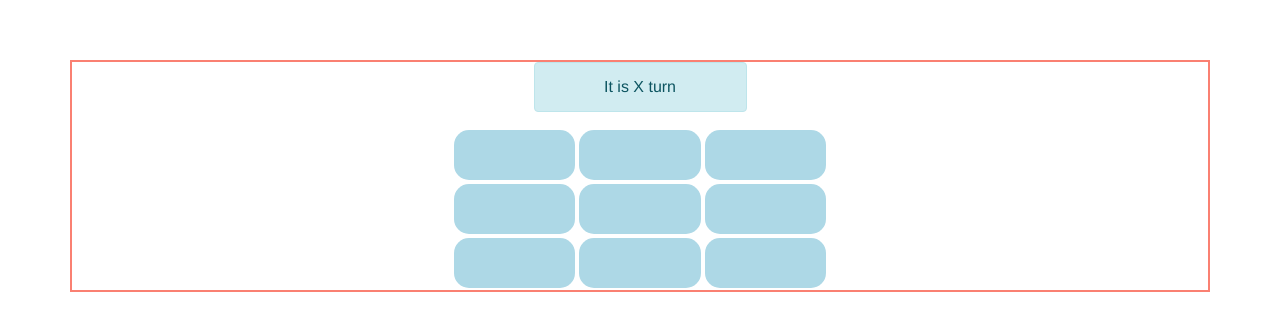
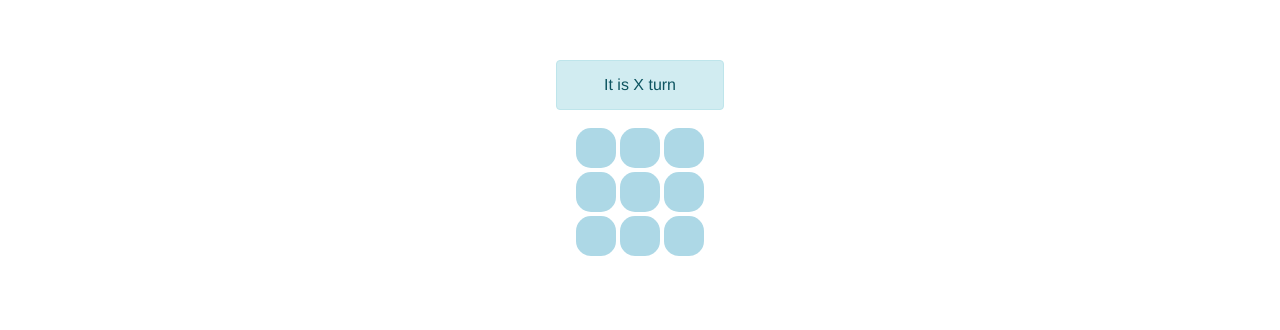
Before and after one commit to hjlemar/tictactoe, a Vue app: page /#/ in a window 1280 px wide. Shown: the top 330 px of the page. Built offline with nearby package versions, Linux system fonts and the light colour scheme.

Commit message:
Added CSS for a grid

```diff
--- a/src/App.vue
+++ b/src/App.vue
@@ -19,6 +19,6 @@ export default {
   text-align: center;
   color: #2c3e50;
   margin-top: 60px;
-  border: solid salmon 2px;
+
 }
 </style>
--- a/src/components/Cell.vue
+++ b/src/components/Cell.vue
@@ -1,5 +1,5 @@
 <template>
-  <div>{{ token }}</div>
+  <div class="p-2">{{ token }}</div>
 </template>
 
 <script>
@@ -10,8 +10,8 @@ export default {
 
 <style scoped>
     div {
-      width: 50px;
-      height: 50px;
+      width: 40px;
+      height: 40px;
       background-color: lightblue;
       margin: 2px;
       border-radius: 15px;
--- a/src/components/CellGrid.vue
+++ b/src/components/CellGrid.vue
@@ -1,8 +1,33 @@
 <template>
   <div id="cellgrid" class="row justify-content-center">
-      <cell class="col-sm-3"
-        v-for="(c,i) in cells" :token="cells[i]" :key="i"
-        @click.native='cellSelected(i)'
+      <cell :token="cells[0]" :key="0"
+        @click.native='cellSelected(0)'
+      ></cell>
+      <cell :token="cells[1]" :key="1"
+        @click.native='cellSelected(1)'
+      ></cell>
+      <cell :token="cells[2]" :key="2"
+        @click.native='cellSelected(2)'
+      ></cell>
+      <div class="w-100"></div>
+      <cell :token="cells[3]" :key="3"
+        @click.native='cellSelected(3)'
+      ></cell>
+      <cell :token="cells[4]" :key="4"
+        @click.native='cellSelected(4)'
+      ></cell>
+      <cell :token="cells[5]" :key="5"
+        @click.native='cellSelected(5)'
+      ></cell>
+      <div class="w-100"></div>
+      <cell :token="cells[6]" :key="6"
+        @click.native='cellSelected(6)'
+      ></cell>
+      <cell :token="cells[7]" :key="7"
+        @click.native='cellSelected(7)'
+      ></cell>
+      <cell :token="cells[8]" :key="8"
+        @click.native='cellSelected(8)'
       ></cell>
   </div>
 </template>
@@ -26,8 +51,5 @@ export default {
 </script>
 
 <style>
-  #cellgrid {
-
-  }
 
 </style>
--- a/src/components/Info.vue
+++ b/src/components/Info.vue
@@ -1,5 +1,5 @@
 <template>
-    <div class="col-sm-6">
+    <div class="col-6">
       <div class="alert-info alert">{{ status }}</div>
     </div>
 </template>
```
